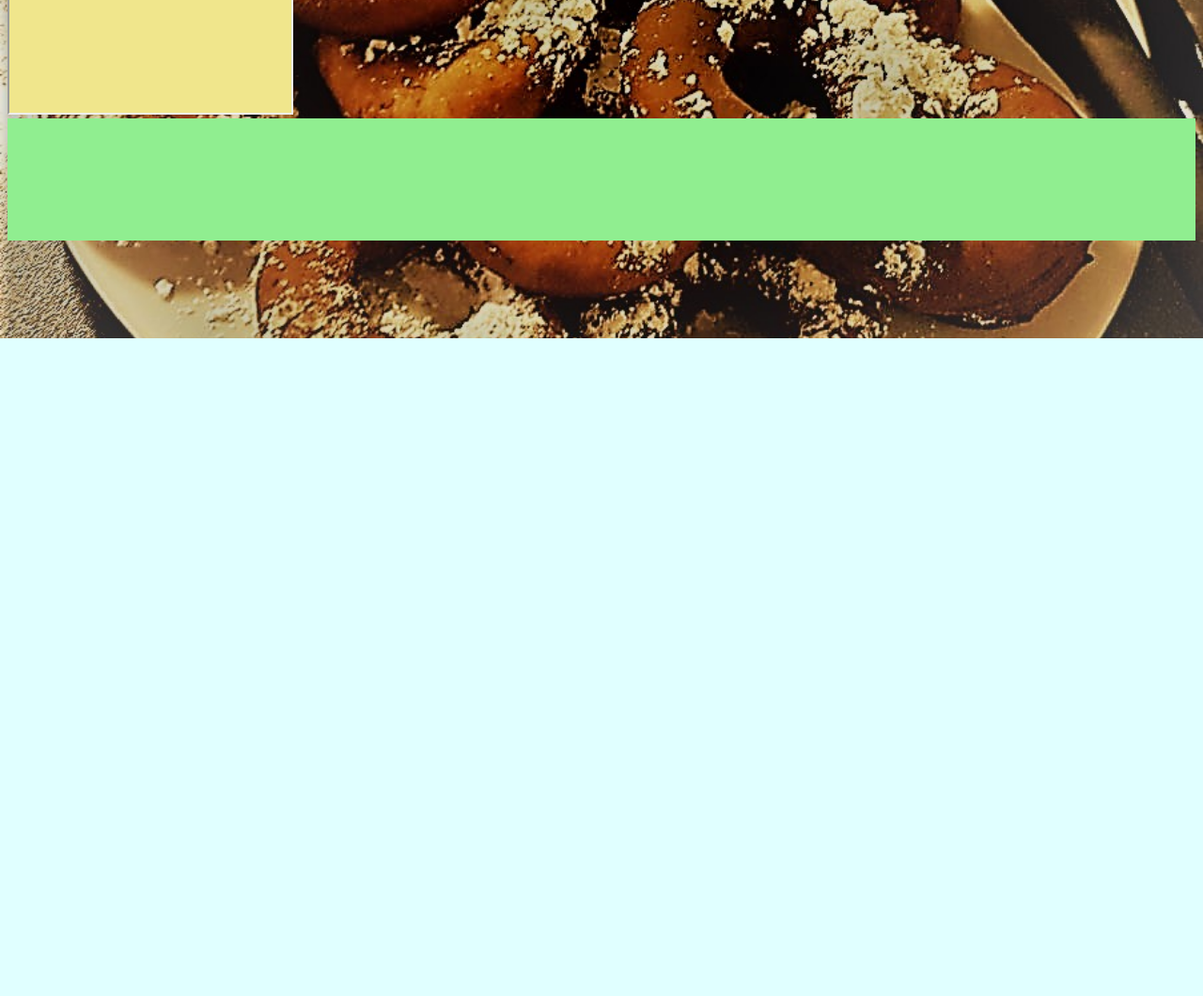
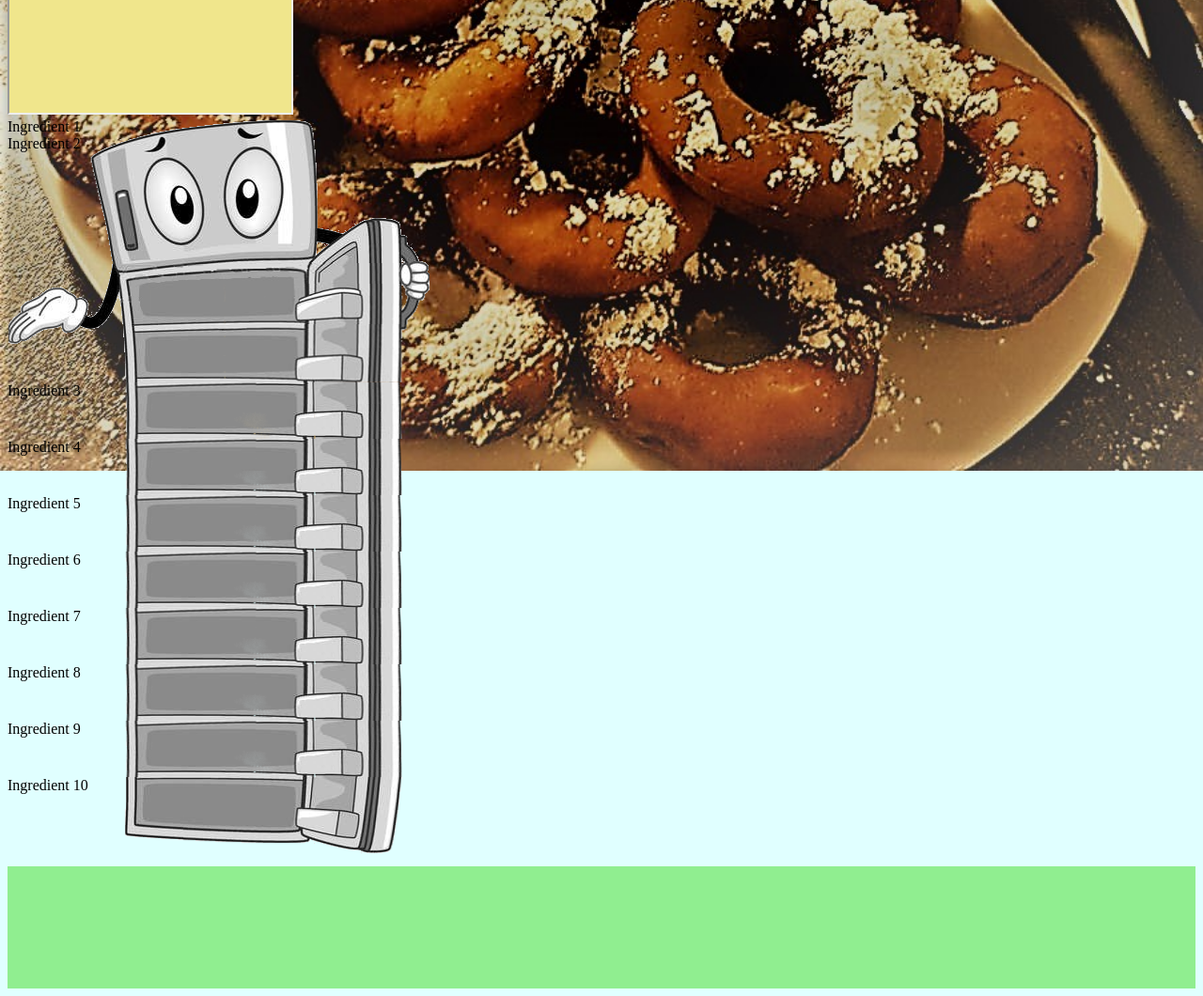
Before and after one commit to sergiigladchuk/awesome_cook, a plain HTML site: page index.html in a window 1280 px wide. Shown: the part 440-1500 px from the top of the page at 94% size. Before the commit the page ends 800 px from the top, so only its background shows below. Drawn offline with Linux system fonts and the light colour scheme.

Commit message:
Refrigirator added

```diff
--- a/awesome_style.css
+++ b/awesome_style.css
@@ -80,6 +80,24 @@ input {
   }
 
 
+#top{
+  width: 450px;
+  height: 281px;
+  background: url("img/top.png") no-repeat;
+}
+.ref-mid{
+  /*display: none;*/
+  width: 450px;
+  height: 60px;
+  background: url("img/middle.png") no-repeat;
+}
+
+#bottom{
+  width: 450px;
+  height: 95px;
+  background: url("img/bottom.png") no-repeat;
+}
+
 #result-block, #receiver {
   background-color: #F0E68C;
 }
--- a/index.html
+++ b/index.html
@@ -18,7 +18,7 @@
         </div>
     </header>
     <section class="main-block">
-      <h2> Заголовок к таблице </h2>
+      <h2>Enter content of your refrigerator one and get your recipes in seconds </h2>
       <form class="input-form" action method="post">
       <table>
         <tbody>
@@ -51,7 +51,7 @@
         </tr>
         <tr>
         <td>
-          <input type="image"  src="img/plus.png" class="send-btn" alt="add">
+          <input type="image"  src="img/Plus.png" class="send-btn" alt="add">
         </td>
       </tr>
       </tbody>
@@ -64,6 +64,54 @@
     </section>
 
     <aside class="refrigerator">
+      <div id="top">
+        <div class="ingredient">
+          Ingredient 1
+        </div>
+        <div class="ingredient">
+          Ingredient 2
+        </div>
+      </div>
+      <div id="insert-1" class="ref-mid">
+        <div class="ingredient">
+          Ingredient 3
+        </div>
+      </div>
+      <div id="insert-1" class="ref-mid">
+        <div class="ingredient">
+          Ingredient 4
+        </div>
+      </div>
+      <div id="insert-1" class="ref-mid">
+        <div class="ingredient">
+          Ingredient 5
+        </div>
+      </div>
+      <div id="insert-1" class="ref-mid">
+        <div class="ingredient">
+          Ingredient 6
+        </div>
+      </div>
+      <div id="insert-1" class="ref-mid">
+        <div class="ingredient">
+          Ingredient 7
+        </div>
+      </div>
+      <div id="insert-1" class="ref-mid">
+        <div class="ingredient">
+          Ingredient 8
+        </div>
+      </div>
+      <div id="insert-1" class="ref-mid">
+        <div class="ingredient">
+          Ingredient 9
+        </div>
+      </div>
+      <div id="bottom">
+        <div class="ingredient">
+          Ingredient 10
+        </div>
+      </div>
     </aside>
 
 
```
Also changed, not shown: img/bottom.png (added), img/middle.png (added), img/top.png (added), 4 other files.
